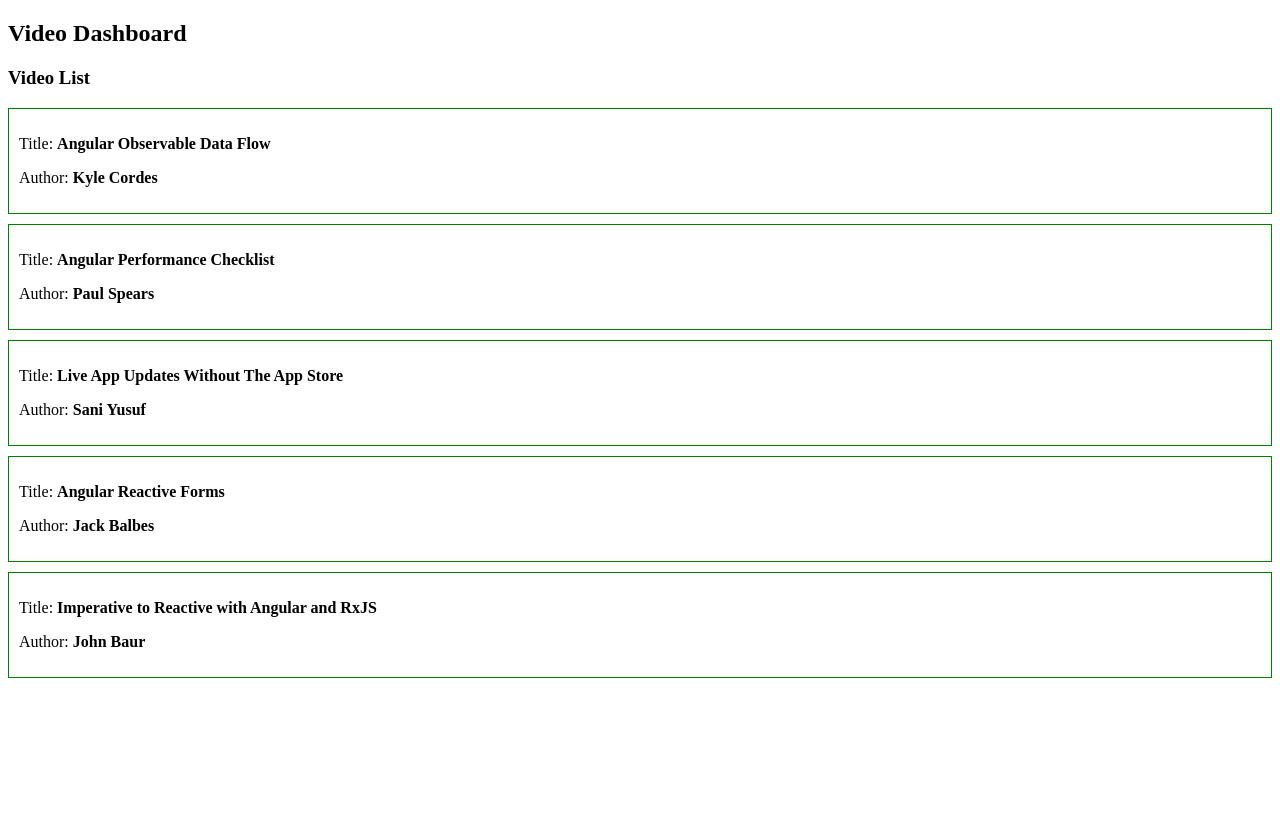
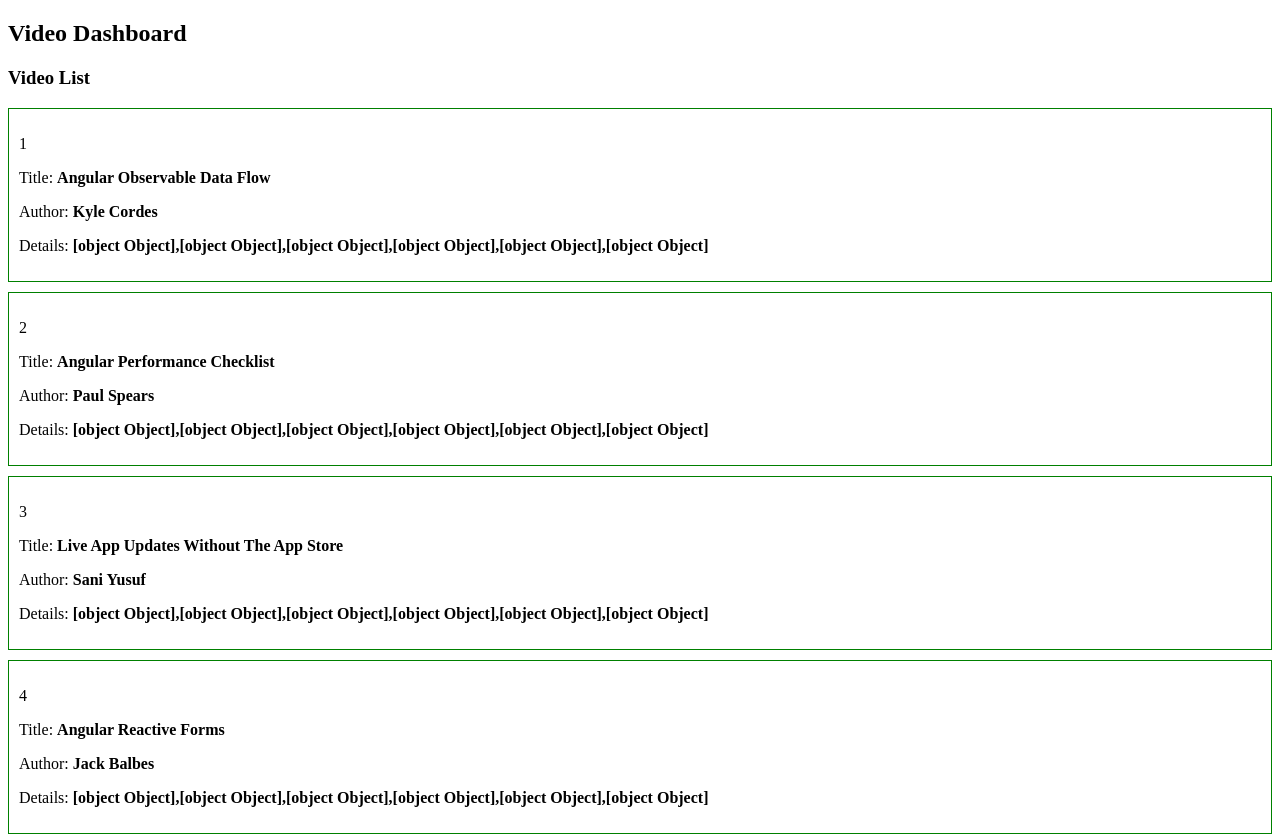
Before and after one commit to aaronunionstudios/angular-apps, an Angular app: page /dashboard in a window 1280 px wide. Shown: the top 835 px of the page. Before the commit the page ends 800 px from the top, so only its background shows below. Built offline with nearby package versions, Linux system fonts and the light colour scheme.

Commit message:
adding in numbers to list

```diff
--- a/src/app/dashboard/video-list/video-list.component.html
+++ b/src/app/dashboard/video-list/video-list.component.html
@@ -1,7 +1,9 @@
 <h3>Video List</h3>
 <div *ngFor="let video of videos; index as i">
     <div class="container" style="border:1px solid green;margin-bottom:10px;padding:10px;">
+      <p>{{ i + 1 }}</p>
       <p>Title: <b>{{ video.title }}</b></p>
       <p>Author: <b>{{ video.author }}</b></p>
+      <p>Details: <b>{{ video.viewDetails }}</b></p>
     </div>
 </div>
```
